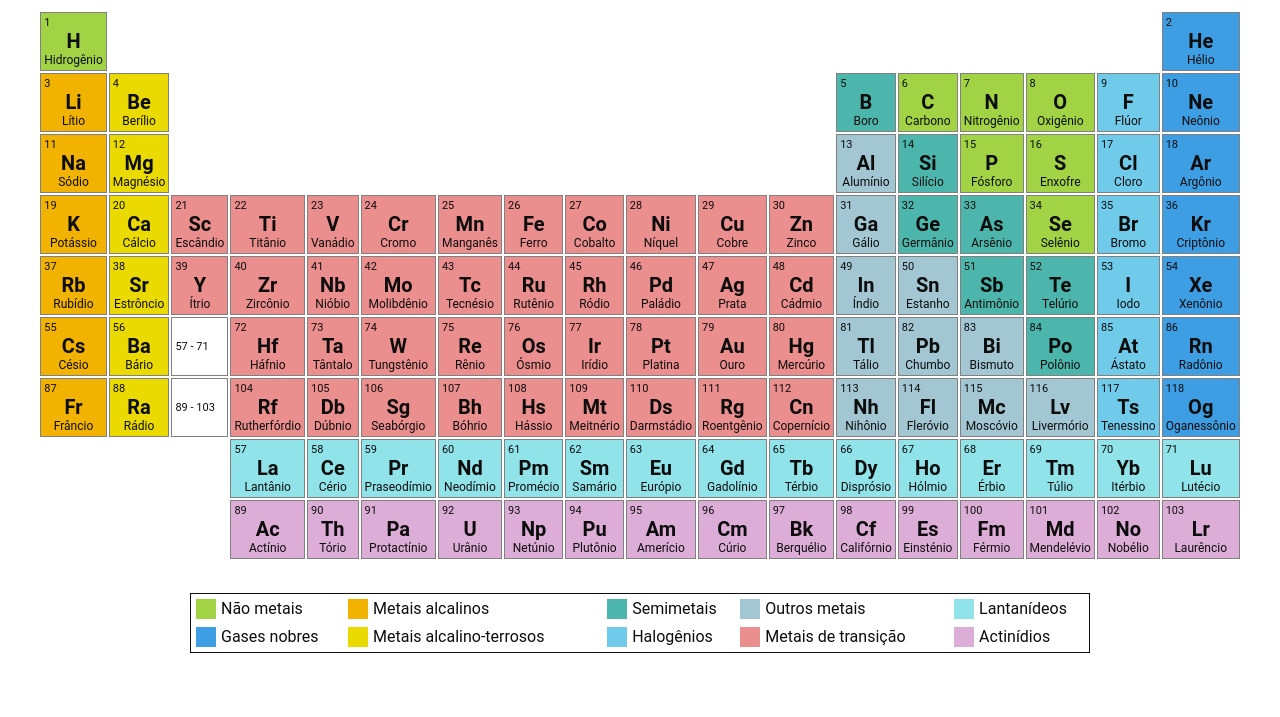
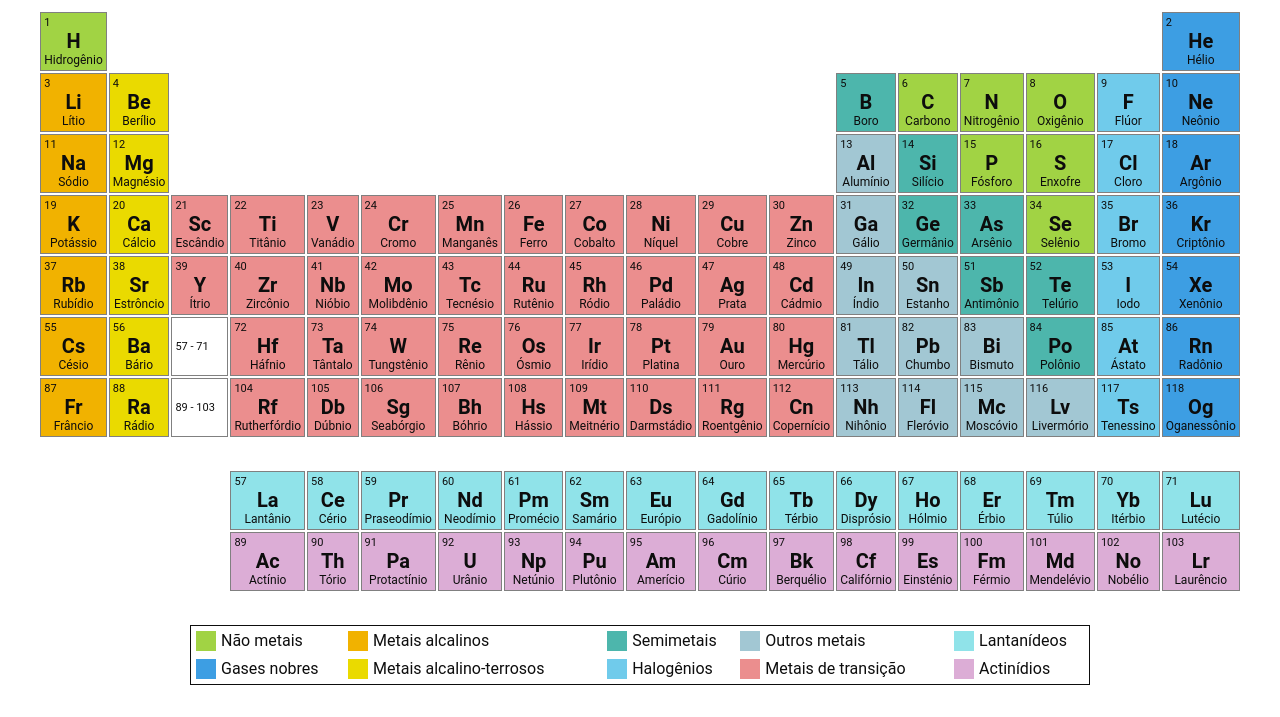
Before and after one commit to HeloisaFelizardo/tabela-periodica, a plain HTML site: page index.html in a window 1280 px wide. Shown: the part 101-818 px from the top of the page. Drawn offline with Linux system fonts and the light colour scheme.

Commit message:
modified: adicionando separador na tabela

```diff
--- a/index.css
+++ b/index.css
@@ -39,6 +39,9 @@ td {
 .nome {
 	text-align: center;
 	font-size: 12px;
+}
+.separador {
+	height: 30px;
 }
 .verde {
 	background-color: #a1d344;
--- a/index.html
+++ b/index.html
@@ -502,6 +502,7 @@
 						<div class="nome">Oganessônio</div>
 					</td>
 				</tr>
+				<tr class="separador"></tr>
 				<tr>
 					<td class="vazio"></td>
 					<td class="vazio"></td>
```
